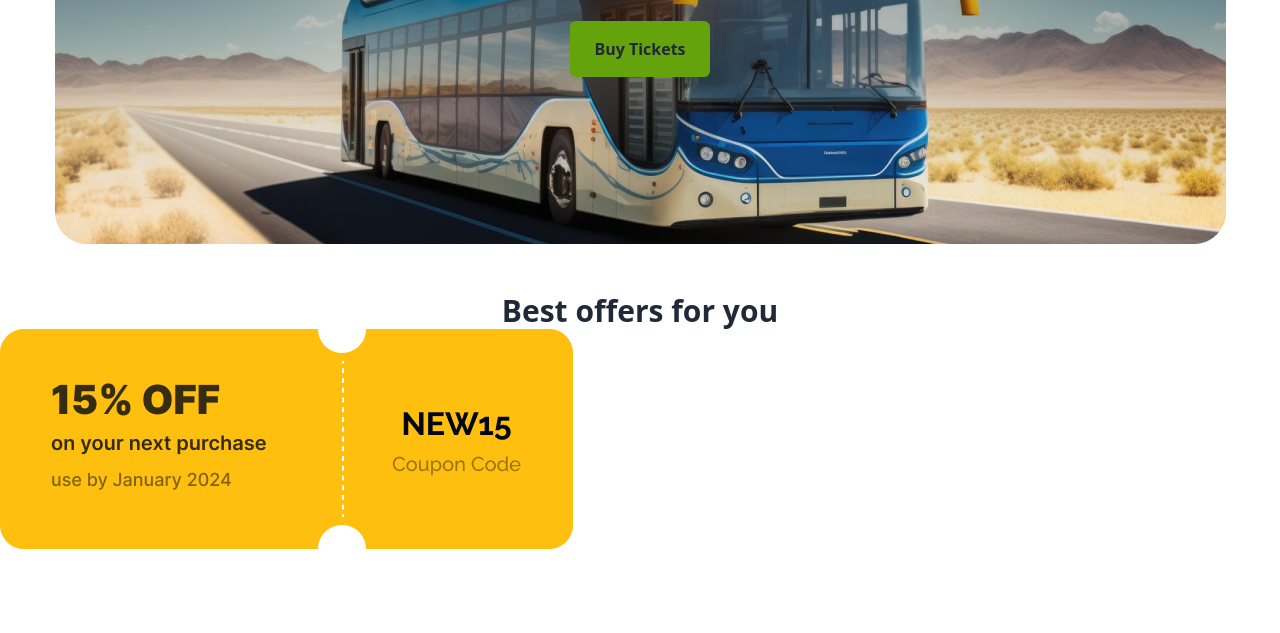
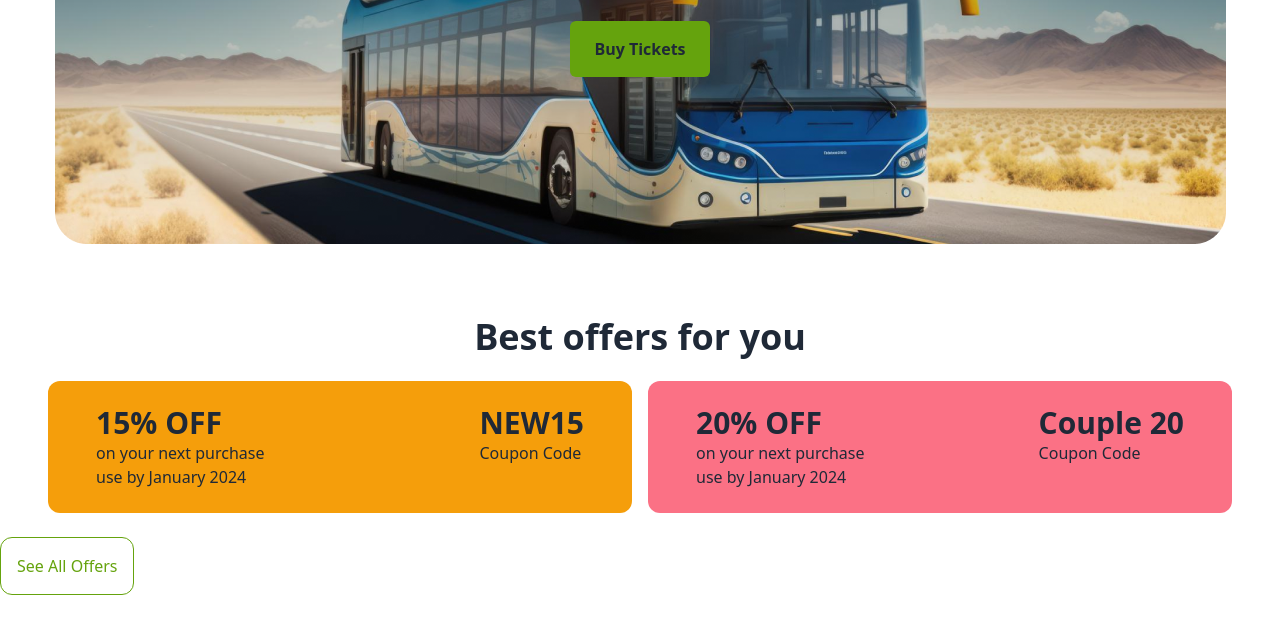
Before and after one commit to Sahara-Tohfa/Assignment-5-busticket, a plain HTML site: page index.html in a window 1280 px wide. Shown: the part 423-1056 px from the top of the page. Before the commit the page ends 1020 px from the top, so only its background shows below. Drawn offline with nearby package versions, Linux system fonts and the light colour scheme.

Commit message:
added coupon section

```diff
--- a/index.html
+++ b/index.html
@@ -56,8 +56,28 @@
     </header>
     <main>
         <section class="my-12">
-            <h1 class="text-3xl font-bold text-center">Best offers for you</h1>
-            <div><img src="./image/coupon15%.png" alt=""></div>
+            <h1 class="text-4xl font-bold text-center p-6">Best offers for you</h1>
+            <div class="flex flex-col justify center lg:flex-row flex-auto justify-between">
+            <div class="bg-amber-500 mb-6 flex flex-1 py-6 px-12 ml-12 mr-2 rounded-xl justify-between">
+                <div><h1 class=" text-3xl font-extrabold">15% OFF</h1>
+                    <p>on your next purchase <br>
+                    use by January 2024</p></div>
+                    <div><h1 class="text-3xl font-bold">NEW15</h1>
+                       <p>Coupon Code</p></div>
+
+            </div>
+            <div class="bg-rose-400 flex flex-1 py-6 px-12 ml-2 mr-12 mb-6 rounded-xl justify-between">
+                <div><h1 class=" text-3xl font-extrabold">20% OFF</h1>
+                    <p>on your next purchase <br>
+                    use by January 2024</p></div>
+                    <div><h1 class="text-3xl font-bold">Couple 20</h1>
+                        <p>Coupon Code</p></div>
+            </div>
+            </div>
+            <button class="text-lime-600 p-4 rounded-xl border border-lime-600 justify-content-center">See All Offers</button>
+        </section>
+        <section>
+
         </section>
     </main>
     <footer></footer>
```
